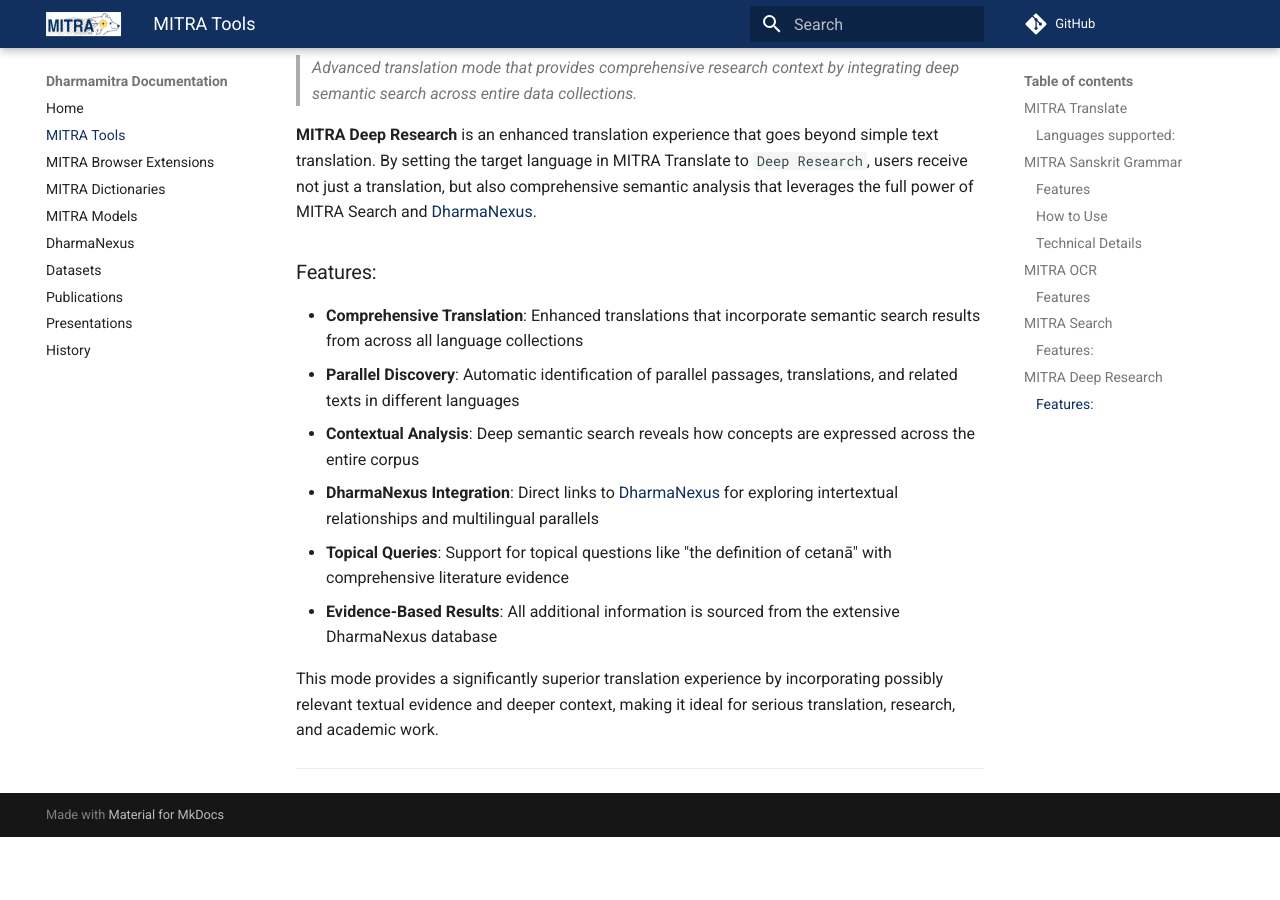
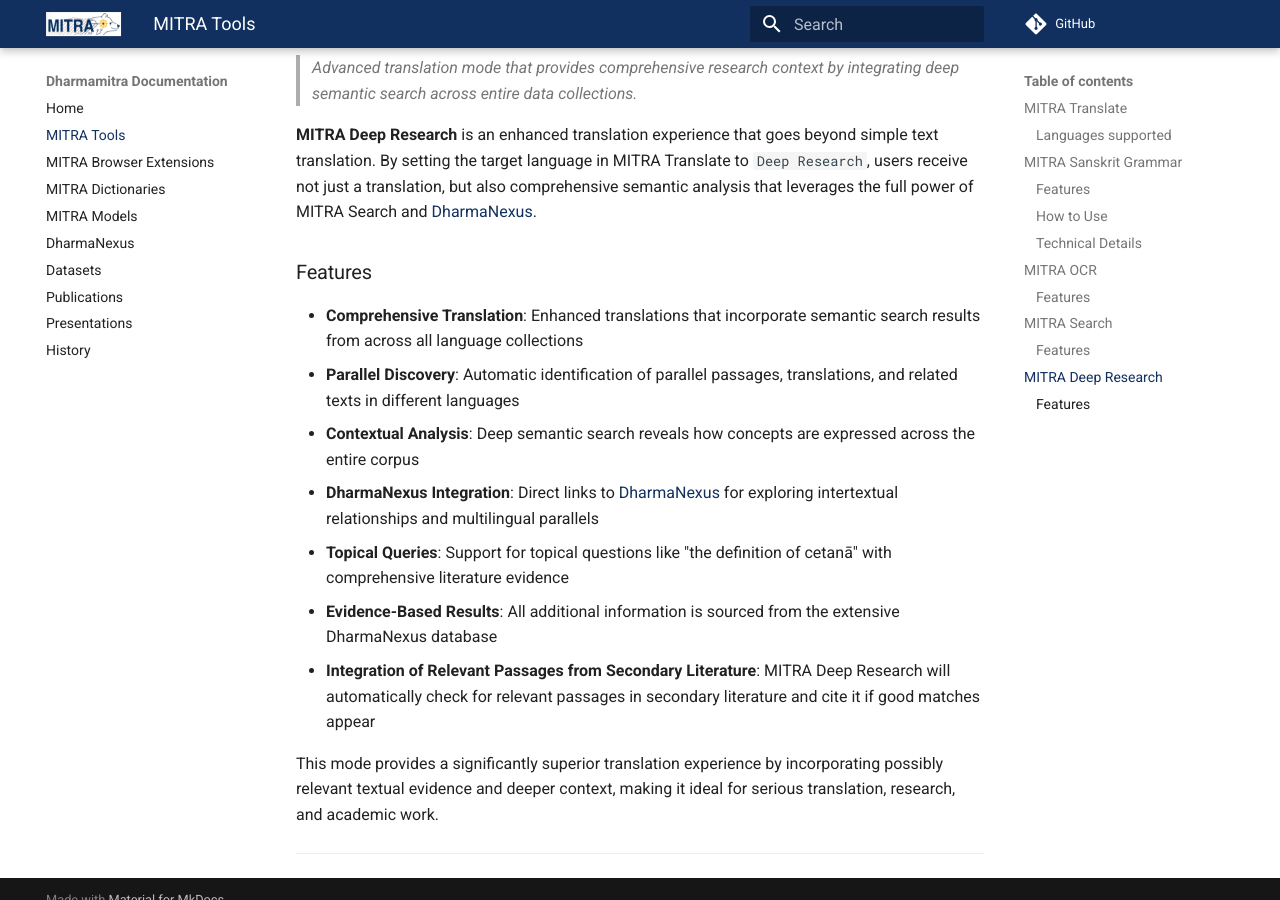
Before and after one commit to dharmamitra/dharmamitra-guides, an MkDocs documentation site: the page built from docs/mitra_tools.md, in a window 1280 px wide and 900 px high, scrolled down 2623 px. Built offline with MkDocs 1.6.1 and Material for MkDocs 9.7.7, drawn with Linux system fonts in a browser that asks for light colours; comment, search, counter and statistics services are not loaded; before the commit the page ends 3460 px from its top, so only the background shows below that; some of the changed text lies outside the part shown.

Commit message:
Removed :

```diff
--- a/docs/mitra_tools.md
+++ b/docs/mitra_tools.md
@@ -4,7 +4,7 @@
 
 We offer free-for-access machine translation capabilities live at [Dharmamitra](https://dharmanexus.org).
 
-### Languages supported:
+### Languages supported
 - Sanskrit → English
 - Pāli → English
 - Tibetan → English
@@ -59,7 +59,7 @@
 ## MITRA Search
 > *Semantic search across document collections in Pāli, Sanskrit, Tibetan, and Chinese available live at [Dharmamitra](https://dharmanexus.org).*
 
-### Features:
+### Features
 - Powerful semantic search using state-of-the-art multilingual embedding models and sophisticated linguistic preprocessing
 - search for semantically related passages in the same language and across different languages (Sanskrit to Tibetan, Pāli to Chinese etc.)
 - Search for high-level concepts and ideas expressed in modern languages like English
@@ -74,13 +74,14 @@
 
 **MITRA Deep Research** is an enhanced translation experience that goes beyond simple text translation. By setting the target language in MITRA Translate to `Deep Research`, users receive not just a translation, but also comprehensive semantic analysis that leverages the full power of MITRA Search and [DharmaNexus](https://dharmanexus.org).
 
-### Features:
+### Features
 - **Comprehensive Translation**: Enhanced translations that incorporate semantic search results from across all language collections
 - **Parallel Discovery**: Automatic identification of parallel passages, translations, and related texts in different languages
 - **Contextual Analysis**: Deep semantic search reveals how concepts are expressed across the entire corpus
 - **DharmaNexus Integration**: Direct links to [DharmaNexus](https://dharmanexus.org) for exploring intertextual relationships and multilingual parallels
 - **Topical Queries**: Support for topical questions like "the definition of cetanā" with comprehensive literature evidence
 - **Evidence-Based Results**: All additional information is sourced from the extensive DharmaNexus database
+- **Integration of Relevant Passages from Secondary Literature**: MITRA Deep Research will automatically check for relevant passages in secondary literature and cite it if good matches appear
 
 This mode provides a significantly superior translation experience by incorporating possibly relevant textual evidence and deeper context, making it ideal for serious translation, research, and academic work.
 
```
